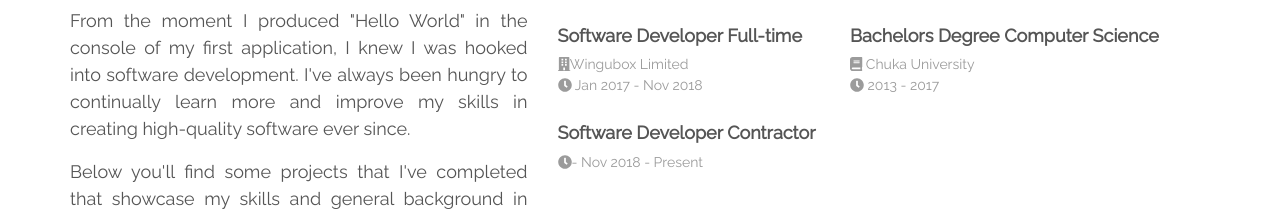
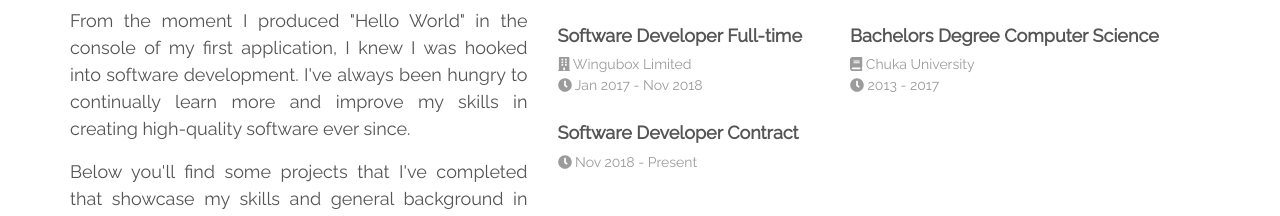
Before and after one commit to KamauIan/portfolio, a React app: page / in a window 1280 px wide. Shown: the part 868-1084 px from the top of the page. Built offline with nearby package versions, Linux system fonts and the light colour scheme; a web font is replaced by a local one.

Commit message:
minor changes

```diff
--- a/src/components/Aboutme.js
+++ b/src/components/Aboutme.js
@@ -24,15 +24,15 @@ const Aboutme = () =>(
         <div style={{marginTop:"26px", marginBottom: "26px"}}>
           <h4 style={{fontWeight:"700", fontSize:"18px", color:"#555"}}>Software Developer Full-time</h4>
           <ul style={{listStyleType:"none", margin:"0px", padding:"0px"}}>
-            <li style={{color:"#9b9b9b", fontSize:"14px"}}><FontAwesomeIcon icon={faBuilding}></FontAwesomeIcon>Wingubox Limited</li>
+            <li style={{color:"#9b9b9b", fontSize:"14px"}}><FontAwesomeIcon icon={faBuilding}></FontAwesomeIcon> Wingubox Limited</li>
             <li style={{color:"#9b9b9b", fontSize:"14px"}}><FontAwesomeIcon icon={faClock}></FontAwesomeIcon> Jan 2017 - Nov 2018</li>
           </ul>
         </div>
         <div style={{marginTop:"26px", marginBottom: "26px"}}>
-          <h4 style={{fontWeight:"700", fontSize:"18px", color:"#555"}}> Software Developer Contractor </h4>
+          <h4 style={{fontWeight:"700", fontSize:"18px", color:"#555"}}> Software Developer Contract</h4>
           <ul style={{listStyleType:"none", margin:"0px", padding:"0px"}}>
             {/* <li style={{color:"#9b9b9b", fontSize:"14px"}}><FontAwesomeIcon icon={faBuilding}></FontAwesomeIcon> </li> */}
-            <li style={{color:"#9b9b9b", fontSize:"14px"}}><FontAwesomeIcon icon={faClock}></FontAwesomeIcon>- Nov 2018 - Present </li>
+            <li style={{color:"#9b9b9b", fontSize:"14px"}}><FontAwesomeIcon icon={faClock}></FontAwesomeIcon> Nov 2018 - Present </li>
           </ul>
         </div>
       </div>
```
